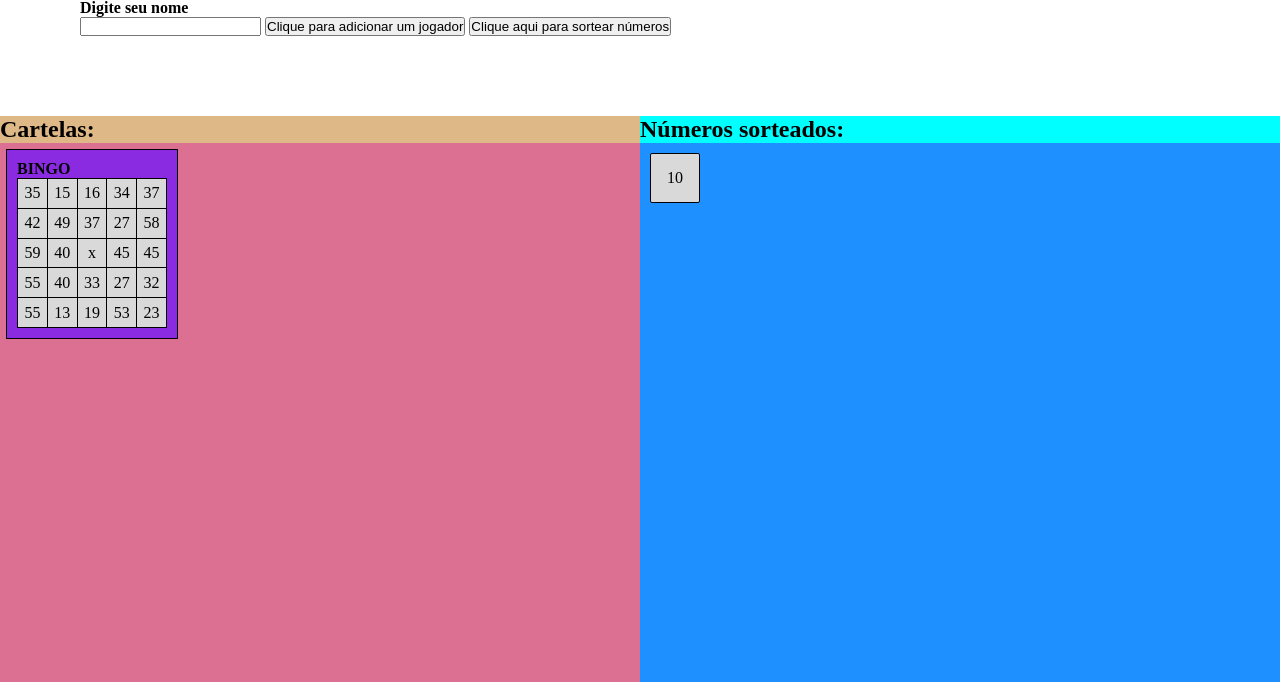
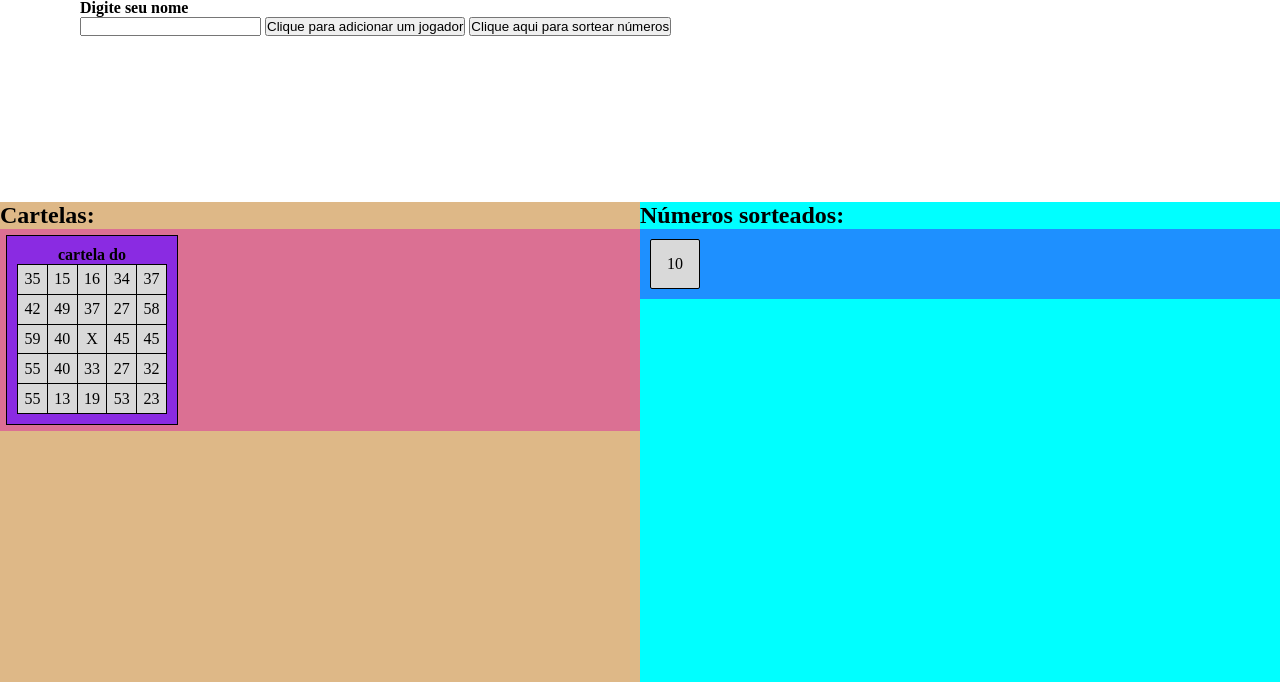
Before and after one commit to andreihmmm/Bingo, a plain HTML site: page index.html in a window 1280 px wide. Both pictures are taken after a click on the button "Clique para adicionar um jogador". Shown: the part 118-800 px from the top of the page. Drawn offline with Linux system fonts and the light colour scheme.

Commit message:
Alterações no css
agora os nomes inseridos aparecem no topo de cada cartela.

```diff
--- a/index.css
+++ b/index.css
@@ -10,20 +10,20 @@ body {
 
 header {
     padding: 10vh;
+    min-height: 40vh;
 }
 
 main {
     display: flex;
-    height: 100%;
 }
 
 div#esquerda {
     width: 50vw;
     background-color: burlywood;
+    min-height: 60vh;
 }
 
 div#cartelas {
-    height: 100%;
     width: 100%;
     background-color: palevioletred;
     padding: 3px;
@@ -37,6 +37,9 @@ div#cartelas {
     margin: 3px;
     padding: 10px;
     background-color: blueviolet;
+    display: flex;
+    flex-direction: column;
+    align-items: center;
 }
 
 table {
@@ -61,7 +64,6 @@ div#direita {
 
 #numeros {
     background-color: dodgerblue;
-    height: 100%;
     display: flex;
     flex-wrap: wrap;
     align-content: flex-start;
--- a/index.js
+++ b/index.js
@@ -5,8 +5,8 @@ function gerarCartela() {
 
     var tabela = document.createElement('section')
     var bingo = document.createElement('h4')
-    bingo.textContent = ("BINGO")
-    var x = document.createTextNode("x")
+    bingo.textContent = ("cartela do " + nome)
+    var x = document.createTextNode("X")
     tabela.appendChild(bingo)
 
     var corpoTabela = document.createElement("table");
@@ -23,7 +23,6 @@ function gerarCartela() {
             for (let k = 0; k < 24; k++) {
                 var n = Math.floor(Math.random() * 61);
                 var textNode = document.createTextNode(n);
-
             } if (i === 2 && j === 2) {
                 textNode = x
             }
@@ -38,19 +37,16 @@ function gerarNumeros() {
     var resultados = document.getElementById("numeros");
     var numerosJaSorteados = document.querySelectorAll('.s');
     var numeros = [];
+    var numeroSorteado = Math.floor(Math.random() * 61);
 
     for (var i = 0; i < numerosJaSorteados.length; i++) {
         var elemento = numerosJaSorteados[i];
         numeros.push(elemento.textContent);
-    }
+    } if (numeroSorteado)
 
-    alert(numeros);
-
-
-    var campoNumero = document.createElement('section')
+        var campoNumero = document.createElement('section')
     campoNumero.classList.add('s');
 
-    var numeroSorteado = Math.floor(Math.random() * 61);
     var textN = document.createTextNode(numeroSorteado);
 
     resultados.appendChild(campoNumero);
```
